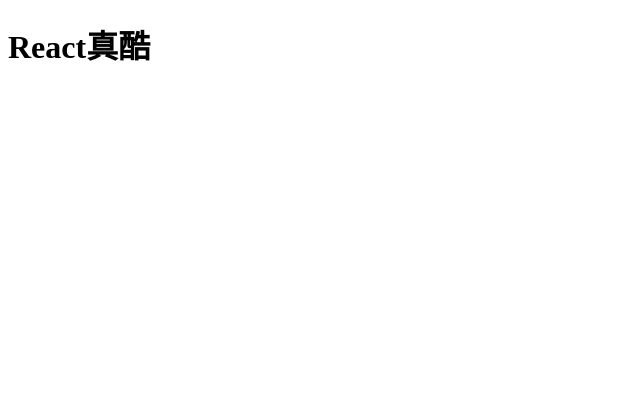
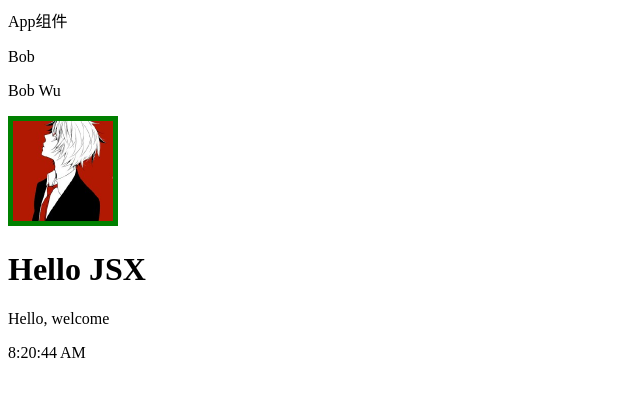
Before and after one commit to Bob2100/react01, a React (Create React App) app: page / in a window 1280 px wide. Shown: the top 396 px of the page, without its empty margins (0-640 px from the left). Built offline with nearby package versions, Linux system fonts and the light colour scheme.

Commit message:
基本语法

```diff
--- /dev/null
+++ b/src/App.css
@@ -0,0 +1,3 @@
+img {
+  border: 5px solid green;
+}
--- /dev/null
+++ b/src/App.js
@@ -0,0 +1,78 @@
+import React, { Component } from 'react'
+import icon from './icon.jpg'
+import './App.css'
+
+// 函数型组件传递props
+function Welcome(props) {
+  return (
+    <div>
+      <p>Hello, {props.name}</p>
+    </div>
+  )
+}
+
+
+export default class App extends Component {
+  // 当需要状态时需要构造函数
+  constructor(props) {
+    super(props);
+
+    this.state = {
+      date: new Date(),
+      count: 0
+    }
+  }
+
+  componentDidMount() {
+    setInterval(() => {
+      this.timer = this.setState({
+        date: new Date()
+      });
+
+      //不能直接修改
+      // this.state.date = new Date();
+
+    }, 1000);
+
+    // 这是异步的
+    this.setState({
+      count: this.state.count + 1
+    }, () => {
+      console.log(this.state.count);//1
+    });
+    console.log(this.state.count);//0
+  }
+
+  componentWillUnmount() {
+    clearInterval(this.timer);
+  }
+
+  formatName(user) {
+    return `${user.firstName} ${user.lastName}`;
+  }
+
+  render() {
+
+    const name = 'Bob';
+
+    // jsx也是表达式
+    const jsx = <h1>Hello JSX</h1>;
+
+    return (
+      <div>
+        App组件
+        {/* 表达式 */}
+        <p>{name}</p>
+        <p>{this.formatName({ firstName: 'Bob', lastName: 'Wu' })}</p>
+
+        {/* 属性 */}
+        <img alt="" src={icon} style={{ width: 100 }} className="img"></img>
+        {jsx}
+        <Welcome name="welcome"></Welcome>
+
+        {/* 使用状态 */}
+        <p>{this.state.date.toLocaleTimeString()}</p>
+      </div>
+    )
+  }
+}
--- a/src/index.js
+++ b/src/index.js
@@ -1,3 +1,5 @@
 import ReactDom from 'react-dom';
+import App from './App';
 
-ReactDom.render(<h1>React真酷</h1>, document.querySelector('#root'));
+// ReactDom.render(<h1>React真酷</h1>, document.querySelector('#root'));
+ReactDom.render(<App />, document.querySelector('#root'));
```
Also changed, not shown: src/icon.jpg (added), 1 other file (tests, documents, lock files or other folders).
